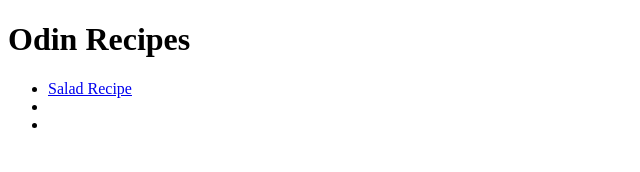
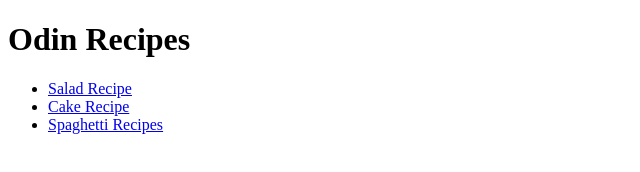
Before and after one commit to ije001/odin-recipes, a plain HTML site: page index.html in a window 1280 px wide. Shown: the whole page, without its empty margins (0-640 px from the left). Drawn offline with Linux system fonts and the light colour scheme.

Commit message:
Modify the links

```diff
--- a/index.html
+++ b/index.html
@@ -9,8 +9,8 @@
     <h1>Odin Recipes</h1>
     <ul>
     <li><a href="recipes/salad.html">Salad Recipe</a></li>
-   <li><a href="recipes/cake.html"></a></li>
-   <li><a href="recipes/spaghetti.html"></a></li>
+   <li><a href="recipes/cake.html">Cake Recipe</a></li>
+   <li><a href="recipes/spaghetti.html">Spaghetti Recipes</a></li>
 </ul>
 </body>
 </html>
```
